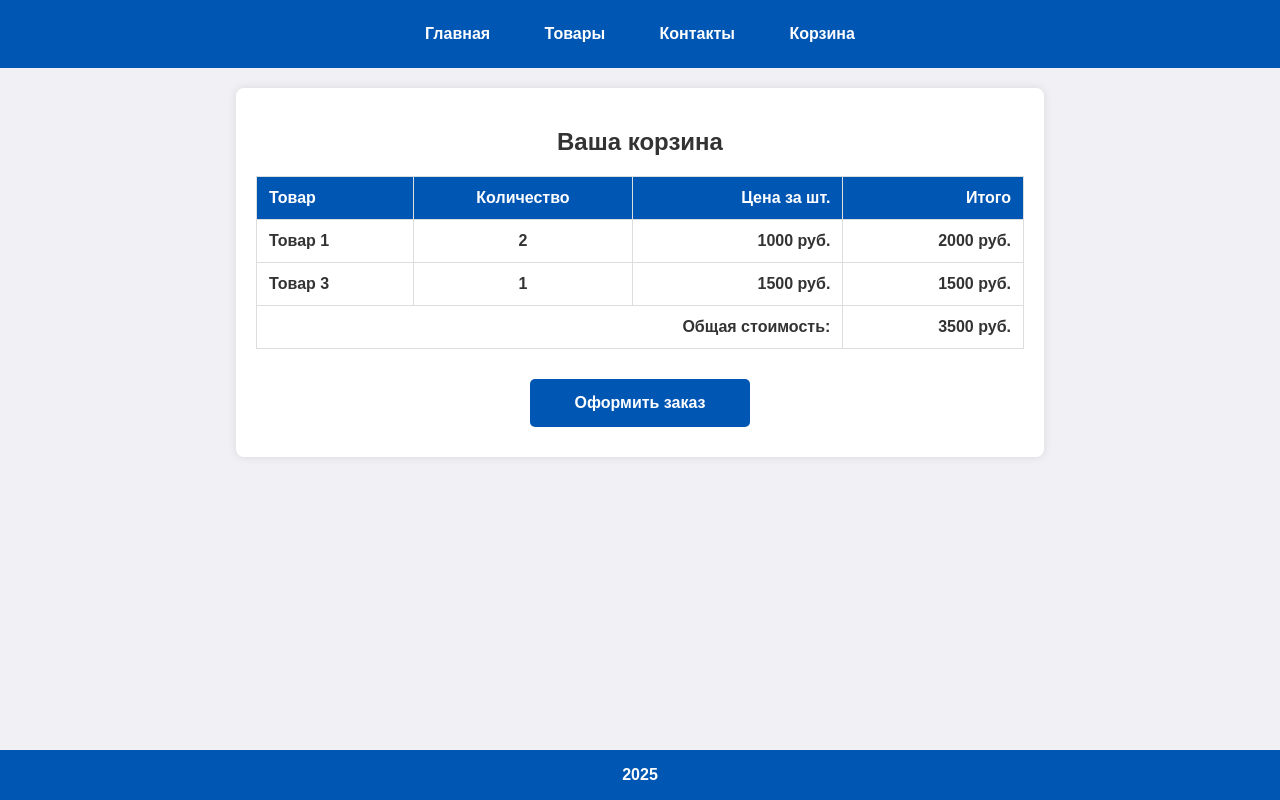
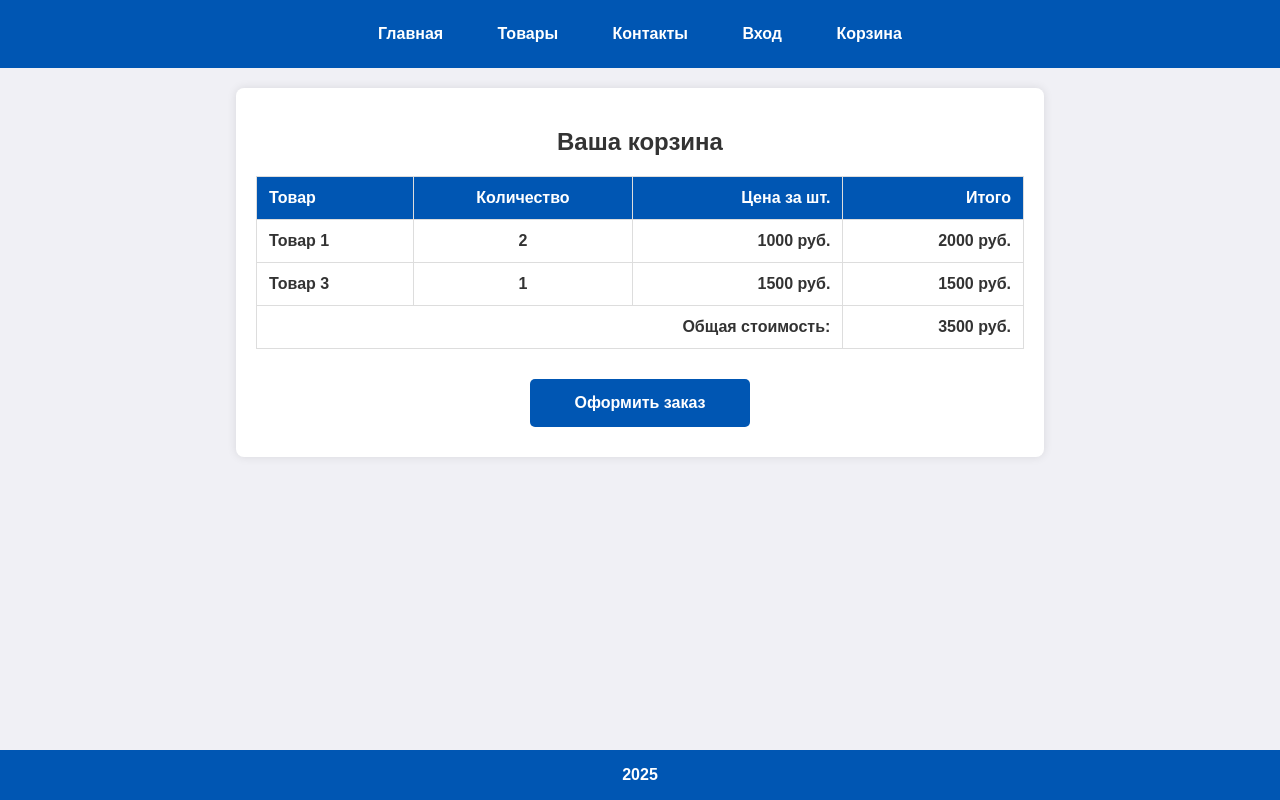
Before and after one commit to AlNikonov/web6402_nikonov_an, a plain HTML site: page lab4/cart.html in a window 1280 px wide. Drawn offline with Linux system fonts and the light colour scheme.

Commit message:
Added link to login page in header of other pages

```diff
--- a/lab4/cart.html
+++ b/lab4/cart.html
@@ -12,6 +12,7 @@
             <a href="index.html" class="nav-link">Главная</a>
             <a href="products.html" class="nav-link">Товары</a>
             <a href="contacts.html" class="nav-link">Контакты</a>
+            <a href="login.html" class="nav-link">Вход</a>
             <a href="cart.html" class="nav-link">Корзина</a>
         </nav>
     </header>
```
Also changed, not shown: lab4/contacts.html (+1 -0 lines), lab4/index.html (+1 -0 lines), lab4/products.html (+1 -0 lines).
